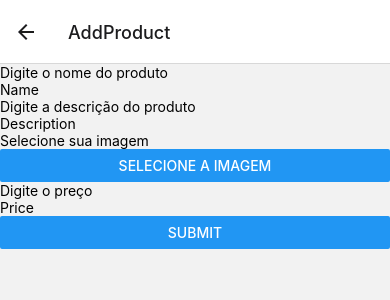
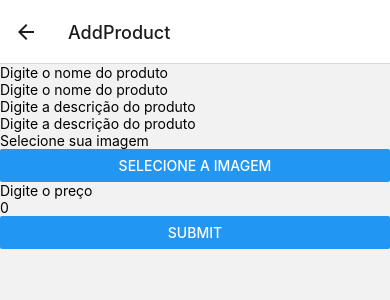
Before and after one commit to RHamudi/project-promo-front, a React Native app: screen /AddProduct in a window 390 px wide. Shown: the top 300 px of the page. Built offline with nearby package versions, Linux system fonts and the light colour scheme; no server answers.

Commit message:
Add form validation to CreateProduct page
Added form validation to the CreateProduct page by using the `Controller` component from the `react-hook-form` library. The `Name`, `Description`, and `Price` fields are now required and error messages are displayed if they are left empty.

```diff
--- a/src/Pages/CreateProduct/index.js
+++ b/src/Pages/CreateProduct/index.js
@@ -14,6 +14,19 @@ export default function CreateProduct(){
     const [Images, setImages] = useState();
     const [Price, setPrice] = useState();
     const formData = new FormData();
+
+    const {
+        control,
+        handleSubmit,
+        formState: {errors},
+    } = useForm({
+        defaultValues: {
+            Name: "",
+            Description: "",
+            Price: 0
+        }
+    })
+    const onSubmit = (data) => console.log(data)
 
     formData.append("IdBusiness", IdBusiness)
     formData.append("Name", Name)
@@ -52,24 +65,62 @@ export default function CreateProduct(){
     return (
         <View >
             <Text>Digite o nome do produto</Text>
-            <TextInput
-            placeholder="Name"
-            onChangeText={setName}
+            <Controller
+                control={control}
+                rules={{
+                    required: true
+                }}
+                render={({
+                    field: {onChange, onBlur, value}}) => (
+                        <TextInput
+                            placeholder="Digite o nome do produto"
+                            onBlur={onBlur}
+                            onChangeText={onChange}
+                            value={value}
+                        />
+                    )}
+                name="Name"
             />
+            {errors.Name && <Text>{errors.Name.message}</Text>}
             <Text>Digite a descrição do produto</Text>
-            <TextInput
-            placeholder="Description"
-            onChangeText={setDescription}
+            <Controller
+                control={control}
+                rules={{
+                    required: true
+                }}
+                render={({
+                    field: {onChange, onBlur, value}}) => (
+                        <TextInput
+                            placeholder="Digite a descrição do produto"
+                            onBlur={onBlur}
+                            onChangeText={onChange}
+                            value={value}
+                        />
+                    )}
+                name="Description"
             />
+            {errors.Description && <Text>{errors.Description.message}</Text>}
             <Text>Selecione sua imagem</Text>
             <Button
-            title="Selecione a imagem"
-            onPress={pickImage}
+                title="Selecione a imagem"
+                onPress={pickImage}
             />
             <Text>Digite o preço</Text>
-            <TextInput
-            placeholder="Price"
-            onChangeText={setPrice}
+            <Controller
+                control={control}
+                rules={{
+                    required: true
+                }}
+                render={({
+                    field: {onChange, onBlur, value}}) => (
+                        <TextInput
+                            placeholder="Digite o preco do produto"
+                            onBlur={onBlur}
+                            onChangeText={onChange}
+                            value={value}
+                        />
+                    )}
+                name="Price"
             />
 
             <Button
```
